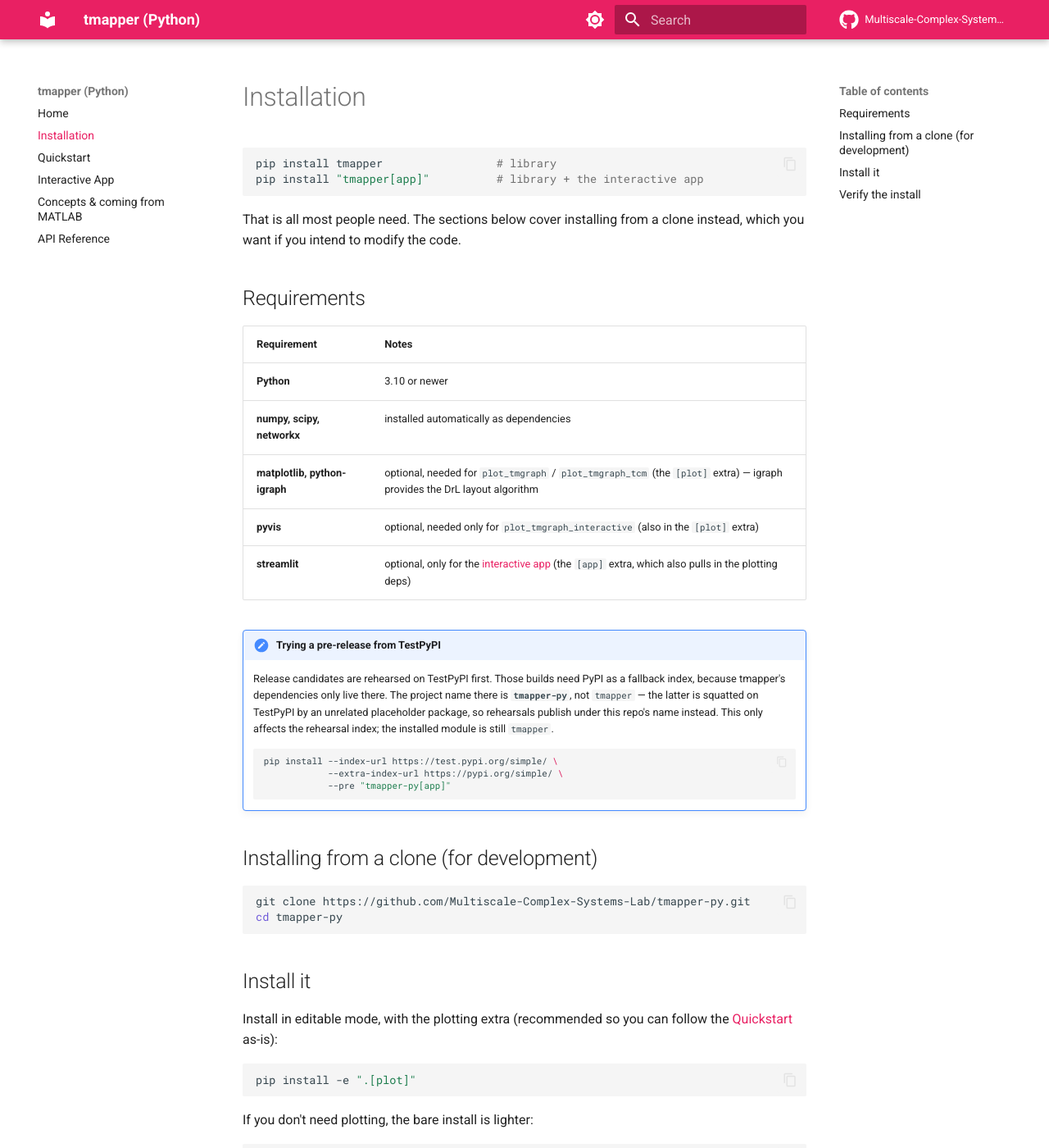
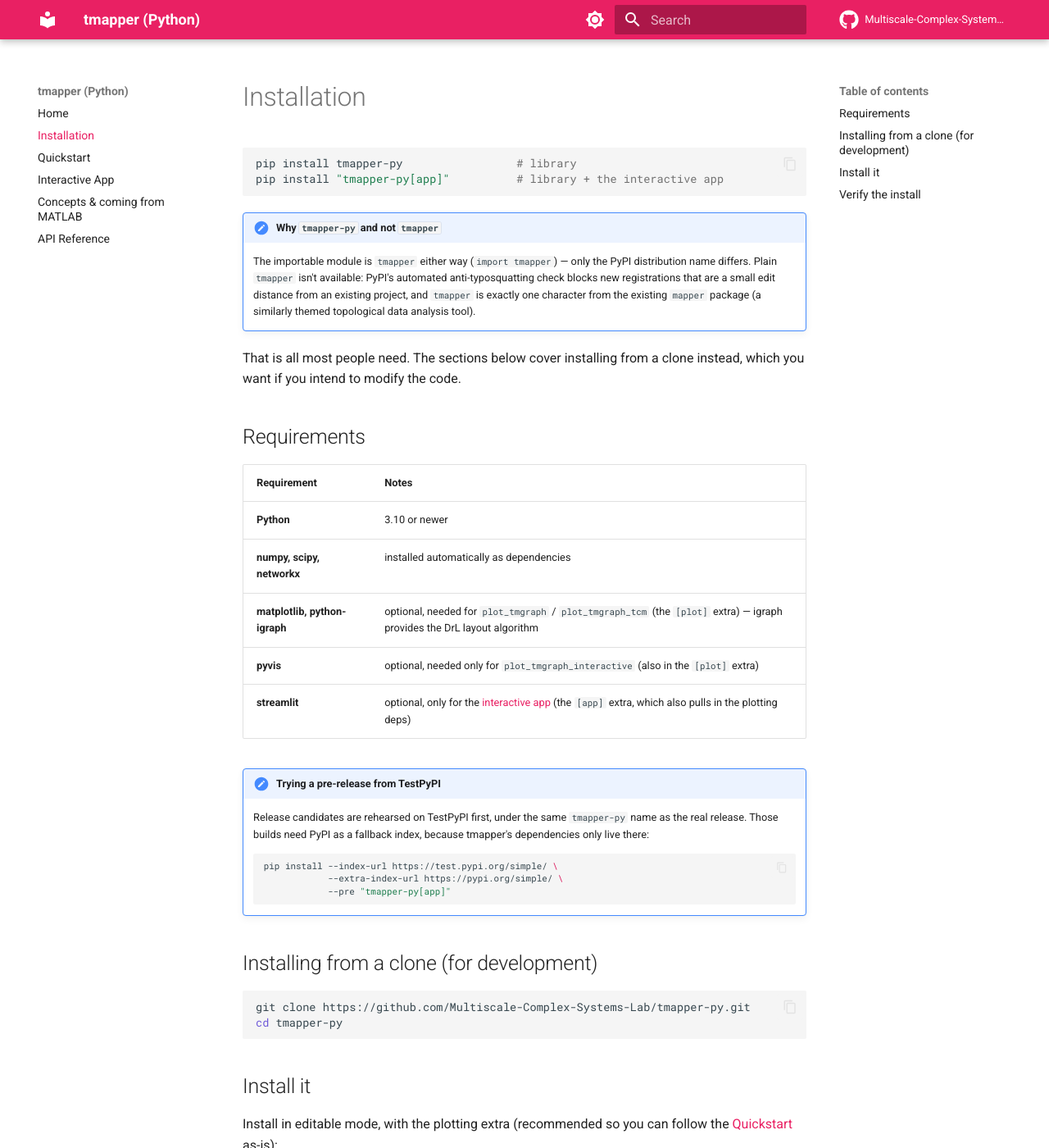
Before and after one commit to Multiscale-Complex-Systems-Lab/tmapper-py, an MkDocs documentation site: the page built from docs/installation.md, in a window 1280 px wide and 1400 px high. Shown: the whole window at 82% size. Built offline with MkDocs 1.6.1 and Material for MkDocs 9.7.7, drawn with Linux system fonts in a browser that asks for light colours; comment, search, counter and statistics services are not loaded.

Commit message:
Rename the PyPI distribution to tmapper-py: tmapper is blocked
Registering the trusted publisher for the real release failed with
"This project name isn't allowed." Checked why: PyPI already has a
project called `mapper` (an existing topological data analysis tool --
same domain, unrelated author), and `tmapper` is exactly one character
away from it. That's precisely the pattern PyPI's automated
anti-typosquatting check exists to block on *new* registrations, so
`tmapper` can never be registered here, not just currently taken.

Renamed the real distribution to `tmapper-py` -- the same name already
used (and confirmed available) for the TestPyPI rehearsal, so test and
real now match exactly and publish-test.yml's rename-for-TestPyPI step
is dead code; removed it rather than leaving it renaming to what the
project is already named. The importable module is unaffected -- still
`import tmapper`, since that's the package directory
([tool.setuptools.packages.find]), not the distribution `name`.

Updated every `pip install tmapper[...]` in README/docs/workflow headers
to `tmapper-py`, and publish.yml's one-time-setup instructions to
register the trusted publisher under the corrected name.

Verified end to end rather than by inspection alone: built a wheel from
these changes (tmapper_py-0.1.0-py3-none-any.whl), installed it into a
clean venv, confirmed `import tmapper` and sample_data_path() still work
under the base install, then installed the [app] extra as
"tmapper-py[app]" and launched tmapper-app from an unrelated directory
-- HTTP 200. Full test suite (111 tests) and `mkdocs build --strict`
both pass.

````diff
--- a/docs/installation.md
+++ b/docs/installation.md
@@ -1,9 +1,17 @@
 # Installation
 
 ```bash
-pip install tmapper                 # library
-pip install "tmapper[app]"          # library + the interactive app
+pip install tmapper-py                 # library
+pip install "tmapper-py[app]"          # library + the interactive app
 ```
+
+!!! note "Why `tmapper-py` and not `tmapper`"
+    The importable module is `tmapper` either way (`import tmapper`) — only
+    the PyPI distribution name differs. Plain `tmapper` isn't available:
+    PyPI's automated anti-typosquatting check blocks new registrations that
+    are a small edit distance from an existing project, and `tmapper` is
+    exactly one character from the existing `mapper` package (a similarly
+    themed topological data analysis tool).
 
 That is all most people need. The sections below cover installing from a
 clone instead, which you want if you intend to modify the code.
@@ -19,12 +27,9 @@ clone instead, which you want if you intend to modify the code.
 | **streamlit** | optional, only for the [interactive app](app.md) (the `[app]` extra, which also pulls in the plotting deps) |
 
 !!! note "Trying a pre-release from TestPyPI"
-    Release candidates are rehearsed on TestPyPI first. Those builds need
-    PyPI as a fallback index, because tmapper's dependencies only live
-    there. The project name there is **`tmapper-py`**, not `tmapper` — the
-    latter is squatted on TestPyPI by an unrelated placeholder package, so
-    rehearsals publish under this repo's name instead. This only affects
-    the rehearsal index; the installed module is still `tmapper`.
+    Release candidates are rehearsed on TestPyPI first, under the same
+    `tmapper-py` name as the real release. Those builds need PyPI as a
+    fallback index, because tmapper's dependencies only live there:
 
     ```bash
     pip install --index-url https://test.pypi.org/simple/ \
````
Also changed, not shown: README.md (+7 -3 lines), docs/app.md (+1 -1 lines), pyproject.toml (+7 -2 lines), 2 other files.
